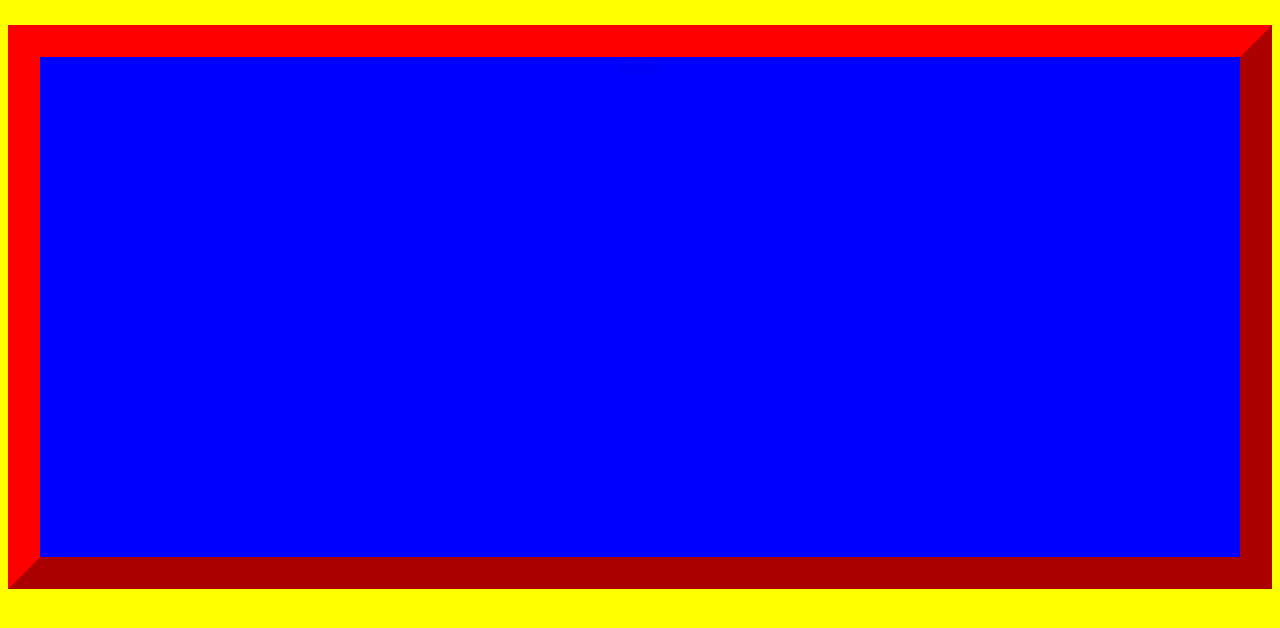
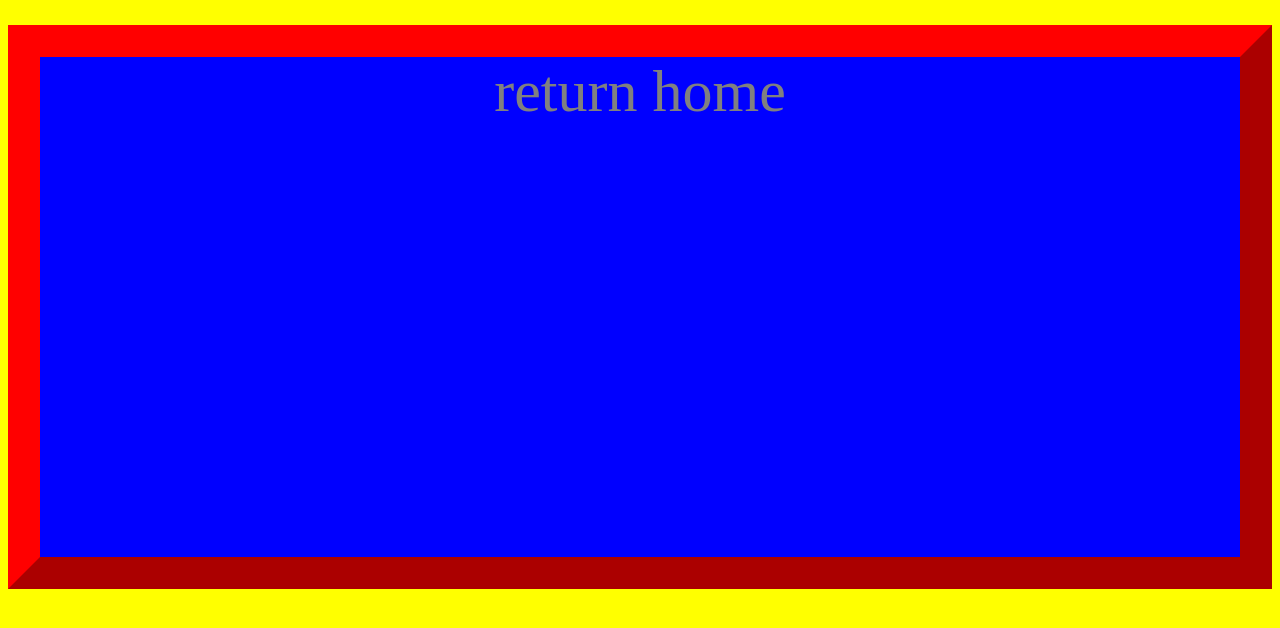
Before and after one commit to amcmullen9291/Animations.CSS, a React (Create React App) app: page /testArea in a window 1280 px wide. Shown: the top 628 px of the page. Built offline with nearby package versions, Linux system fonts and the light colour scheme.

Commit message:
safety commit

```diff
--- a/src/Components/TestArea.js
+++ b/src/Components/TestArea.js
@@ -4,7 +4,7 @@ import { Link } from 'react-router-dom';
 function TestArea(props) {
     return (
         <>
-        <center><Link to={"/"}>Home</Link></center>
+        <center><Link to={"/"} className="homeLink"></Link></center>
         </>
 
     );
--- a/src/index.css
+++ b/src/index.css
@@ -108,3 +108,13 @@
     background-color: #04AA6D;
     color: white;
   }
+
+  .homeLink{
+      font-size: 60px;
+      color: grey;
+      text-decoration: none;
+  }
+
+  .homeLink:before{
+      content: "return home";
+  }
```
